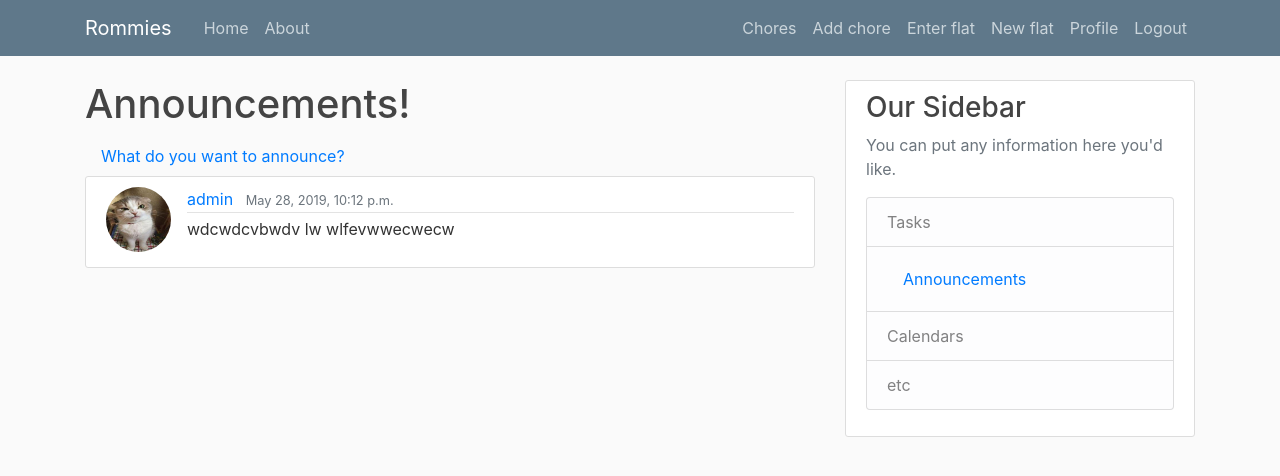
After one commit to slawomirgicala/our_place, a Django app: page /announcements/ in a window 1280 px wide. The commit adds this page. Shown: the top 476 px of the page. Run offline with Django 3.2, Linux system fonts and the light colour scheme; a user stored in the database is signed in; data comes from the database, SQL or seed files in the repository; both versions use the stored data as it was after the commit; some libraries are stand-ins or nearby versions.

Commit message:
announcements, new chore, chores list

```diff
--- a/flat/models.py
+++ b/flat/models.py
@@ -1,5 +1,6 @@
 from django.db import models
 from django.contrib.auth.models import User
+from django.utils import timezone
 # Create your models here.
 
 
@@ -17,3 +18,21 @@ class Product(models.Model):
 
     def __str__(self):
         return self.name
+
+
+class Chore(models.Model):
+    name = models.CharField(max_length=100)
+    flat = models.ForeignKey(Flat, on_delete=models.CASCADE)
+
+    def __str__(self):
+        return self.name
+
+
+class Announcement(models.Model):
+    text = models.TextField()
+    date = models.DateTimeField(default=timezone.now)
+    user = models.ForeignKey(User, on_delete=models.CASCADE)
+    flat = models.ForeignKey(Flat, on_delete=models.CASCADE)
+
+    def __str__(self):
+        return self.text
--- /dev/null
+++ b/flat/templates/flat/announcements.html
@@ -0,0 +1,29 @@
+{% extends "flat/base.html" %}
+{% block content %}
+
+    <h1>Announcements!</h1>
+    <a class="nav-item nav-link" href="{% url 'new-announcement' %}">What do you want to announce?</a>
+
+    {% for announcement in announcements %}
+        <article class="media content-section">
+          <img class="rounded-circle article-img" src="{{ announcement.user.profile.image.url }}">
+          <div class="media-body">
+            <div class="article-metadata">
+              <a class="mr-2" href="#">{{ announcement.user }}</a>
+              <small class="text-muted">{{ announcement.date}}</small>
+            </div>
+
+              <p class="article-content"> {{ announcement.text }}</p>
+
+{#              <form action="" method="post">#}
+{#                <input type="hidden" name="my_parameter" value="dosmth">#}
+{#                <input type="submit" value="Submit">#}
+{#                {% csrf_token %}#}
+{#              </form>#}
+{#            <h2><a class="article-title" href="#">{{ post.title }}</a></h2>#}
+{#            <p class="article-content">{{ post.content }}</p>#}
+          </div>
+        </article>
+    {% endfor %}
+
+{% endblock content %}
--- a/flat/templates/flat/base.html
+++ b/flat/templates/flat/base.html
@@ -34,6 +34,9 @@
             <!-- Navbar Right Side -->
             <div class="navbar-nav">
               {% if user.is_authenticated %}
+
+                  <a class="nav-item nav-link" href="{% url 'chores-list' %}">Chores</a>
+                  <a class="nav-item nav-link" href="{% url 'new-chore' %}">Add chore</a>
                   <a class="nav-item nav-link" href="{% url 'enter-flat' %}">Enter flat</a>
                 <a class="nav-item nav-link" href="{% url 'new-flat' %}">New flat</a>
                 <a class="nav-item nav-link" href="{% url 'profile' %}">Profile</a>
@@ -65,7 +68,9 @@
             <p class='text-muted'>You can put any information here you'd like.
               <ul class="list-group">
                 <li class="list-group-item list-group-item-light">Tasks</li>
-                <li class="list-group-item list-group-item-light">Announcements</li>
+                <li class="list-group-item list-group-item-light">
+                    <a class="nav-item nav-link" href="{% url 'flat-announcements' %}">Announcements</a>
+                </li>
                 <li class="list-group-item list-group-item-light">Calendars</li>
                 <li class="list-group-item list-group-item-light">etc</li>
               </ul>
--- a/flat/urls.py
+++ b/flat/urls.py
@@ -6,5 +6,9 @@ urlpatterns = [
     path('', views.home, name='flat-home'),
     path('about/', views.about, name='about-app'),
     path('new_flat/', views.new_flat, name='new-flat'),
-    path('enter_flat/', views.enter_flat, name='enter-flat')
+    path('enter_flat/', views.enter_flat, name='enter-flat'),
+    path('new_chore/', views.new_chore, name='new-chore'),
+    path('chores_list/', views.chores_list, name='chores-list'),
+    path('announcements/', views.announcements, name='flat-announcements'),
+    path('new_announcement', views.new_announcement, name='new-announcement')
 ]
--- a/flat/views.py
+++ b/flat/views.py
@@ -1,23 +1,23 @@
 from django.shortcuts import render, redirect
 from django.http import HttpResponse
 from django.contrib.auth.decorators import login_required
-from .forms import FlatCreationForm, EnterFlatCreationForm
+from .forms import FlatCreationForm, EnterFlatCreationForm, ChoreCreationForm, AnnouncementCreationForm
 from django.contrib import messages
-from .models import Flat
+from .models import Flat, Chore, Announcement
 from django.core.exceptions import ObjectDoesNotExist
-#Create your views here.
+# Create your views here.
 
 
 @login_required
 def home(request):
-#   if request.user.is_authenticated():
-        if request.user.profile.active_flat is None:
-            return redirect('new-flat')
-        else:
-            context = {
-                'profiles': request.user.profile.active_flat.profiles.all()
-            }
-            return render(request, 'flat/home.html', context)
+# if request.user.is_authenticated():
+    if request.user.profile.active_flat is None:
+        return redirect('new-flat')
+    else:
+        context = {
+            'profiles': request.user.profile.active_flat.profiles.all()
+        }
+        return render(request, 'flat/home.html', context)
 #    else:
 #        return redirect('login')
 
@@ -70,3 +70,59 @@ def enter_flat(request):
     else:
         form = FlatCreationForm()
     return render(request, 'flat/enter_flat.html', {'form': form})
+
+
+@login_required
+def new_chore(request):
+    if request.method == 'POST':
+        form = ChoreCreationForm(request.POST)
+        if form.is_valid():
+            name = form.cleaned_data['name']
+            flat = request.user.profile.active_flat
+            Chore(name=name, flat=flat).save()
+            messages.success(request, f'Added new chore :c')
+            return redirect('new-chore') # lita obowiazkow
+    else:
+        form = ChoreCreationForm()
+    return render(request, 'flat/new_chore.html', {'form': form})
+
+
+@login_required
+def chores_list(request):
+    if request.user.profile.active_flat is None:
+        return redirect('new-flat')
+    else:
+        context = {
+            'chores': request.user.profile.active_flat.chore_set.all()
+        }
+        return render(request, 'flat/chores_list.html', context)
+
+
+@login_required
+def announcements(request):
+    if request.user.profile.active_flat is None:
+        return redirect('new-flat')
+    else:
+        context = {
+            'announcements': request.user.profile.active_flat.announcement_set.all()
+        }
+        return render(request, 'flat/announcements.html', context)
+
+
+@login_required
+def new_announcement(request):
+    if request.user.profile.active_flat is None:
+        return redirect('new-flat')
+    else:
+        if request.method == 'POST':
+            form = AnnouncementCreationForm(request.POST)
+            if form.is_valid():
+                text = form.cleaned_data['text']
+                flat = request.user.profile.active_flat
+                user = request.user
+                Announcement(text=text, flat=flat, user=user).save()
+                messages.success(request, f'succesfully announced')
+                return redirect('flat-announcements')  # lita obowiazkow
+        else:
+            form = AnnouncementCreationForm()
+    return render(request, 'flat/new_announcement.html', {'form': form})
```
Also changed, not shown: flat/forms.py (+13 -1 lines), flat/templates/flat/chores_list.html (added, +27 -0 lines), flat/templates/flat/home.html (+5 -2 lines), flat/templates/flat/new_announcement.html (added, +21 -0 lines), flat/templates/flat/new_chore.html (added, +21 -0 lines), db.sqlite3.
